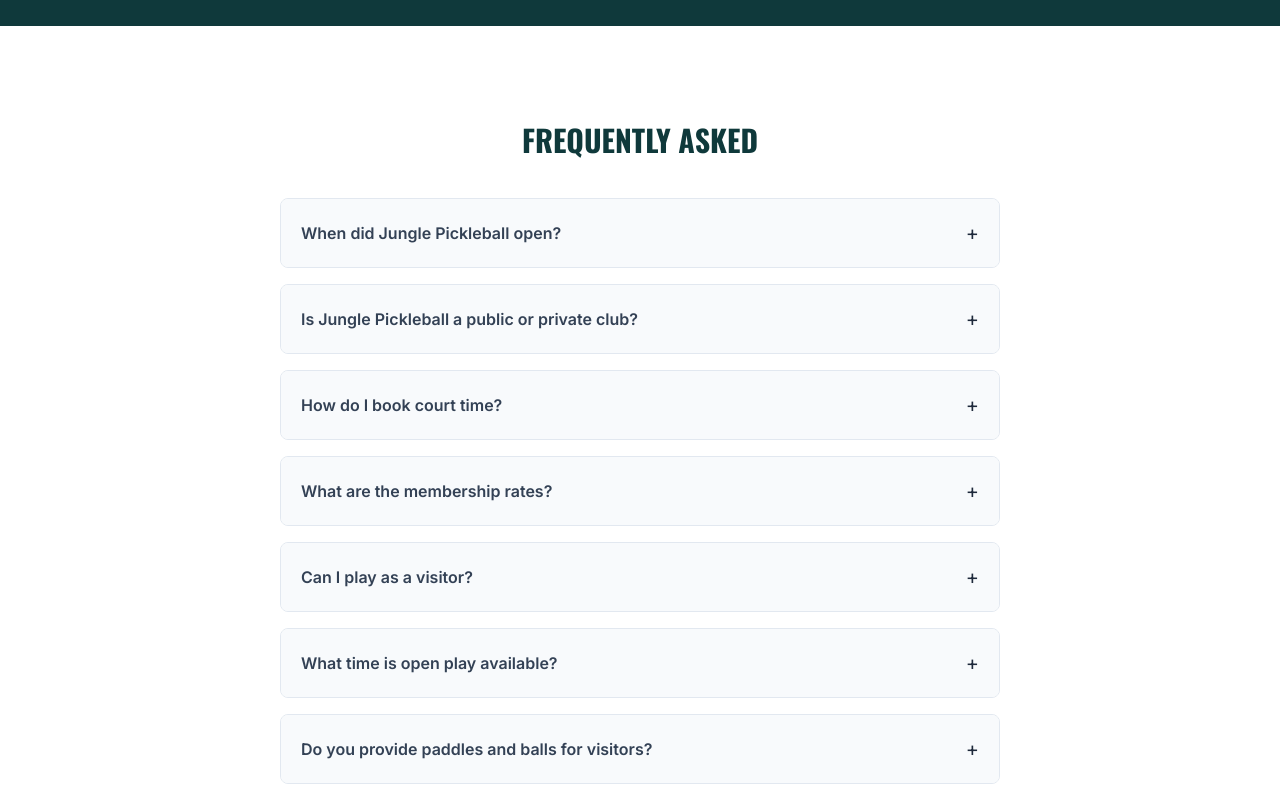
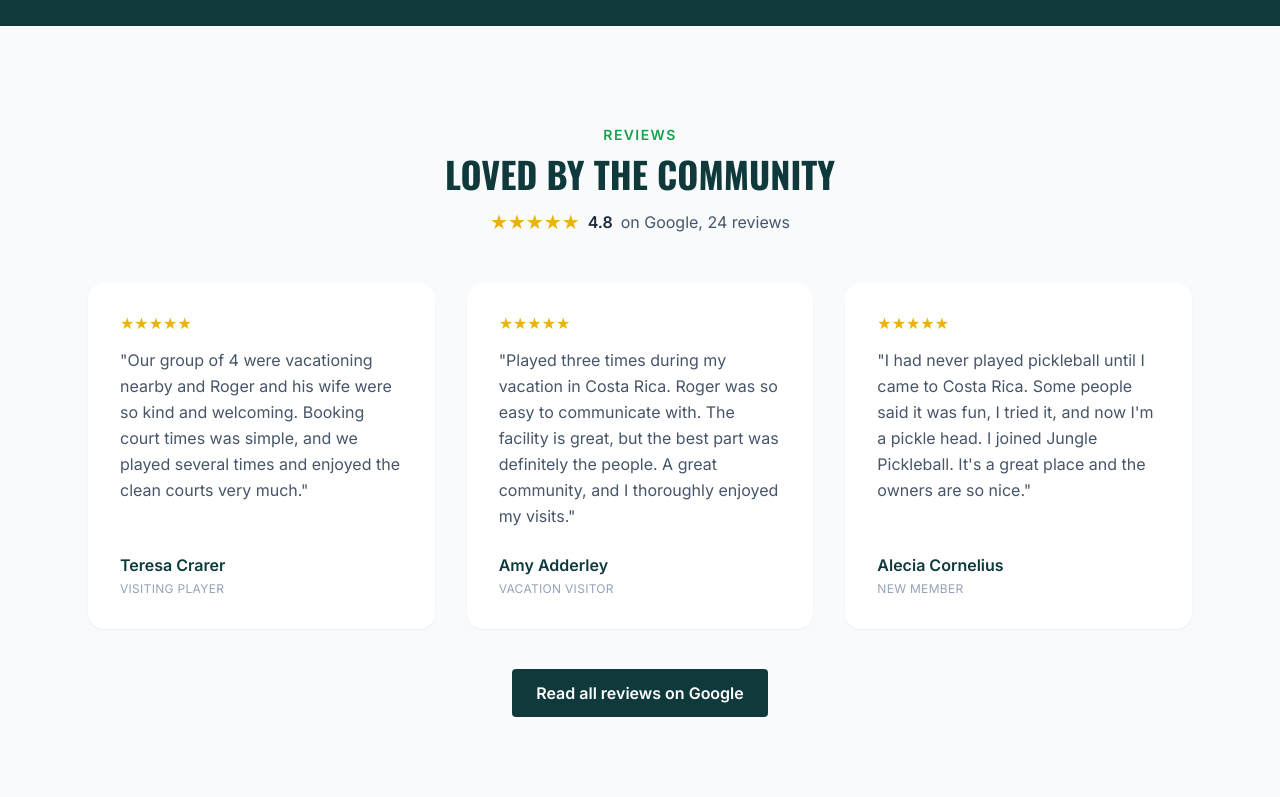
Before and after one commit to cwasylishen/junglepickleball-com, a website: page index.html in a window 1280 px wide. Shown: the part 4760-5557 px from the top of the page. Drawn offline with nearby package versions, Linux system fonts and the light colour scheme; no server answers.

Commit message:
Add reviews/testimonials section from Google listing
- New "Loved by the community" section with three real visitor reviews and
  a 4.8 on Google (24 reviews) badge linking to the Maps listing
- Deliberately no Review/AggregateRating schema: Google disallows marking up
  reviews sourced from another platform, so this stays compliant
- Note the 4.8 rating and review themes in llms.txt for AI assistants

```diff
--- a/index.html
+++ b/index.html
@@ -404,6 +404,40 @@
         </div>
     </section>
 
+    <section id="reviews" class="py-24 bg-slate-50">
+        <div class="max-w-6xl mx-auto px-6">
+            <div class="text-center mb-12">
+                <span class="text-green-600 font-bold tracking-widest uppercase text-sm">Reviews</span>
+                <h2 class="text-4xl font-bold text-jungle mt-2">LOVED BY THE COMMUNITY</h2>
+                <a href="https://maps.app.goo.gl/mk3czHsAzTmZyLE16" target="_blank" rel="noopener" class="inline-flex items-center gap-2 mt-4 text-slate-600 hover:text-jungle transition">
+                    <span class="text-yellow-500 text-xl leading-none" aria-hidden="true">★★★★★</span>
+                    <span class="font-bold text-slate-800">4.8</span>
+                    <span>on Google, 24 reviews</span>
+                </a>
+            </div>
+            <div class="grid md:grid-cols-3 gap-8">
+                <figure class="bg-white rounded-2xl shadow-sm p-8 flex flex-col">
+                    <div class="text-yellow-500 mb-4 leading-none" aria-hidden="true">★★★★★</div>
+                    <blockquote class="text-slate-600 leading-relaxed flex-1">"Our group of 4 were vacationing nearby and Roger and his wife were so kind and welcoming. Booking court times was simple, and we played several times and enjoyed the clean courts very much."</blockquote>
+                    <figcaption class="mt-6 font-bold text-jungle">Teresa Crarer<span class="block text-xs font-normal text-slate-400 uppercase tracking-wide mt-1">Visiting player</span></figcaption>
+                </figure>
+                <figure class="bg-white rounded-2xl shadow-sm p-8 flex flex-col">
+                    <div class="text-yellow-500 mb-4 leading-none" aria-hidden="true">★★★★★</div>
+                    <blockquote class="text-slate-600 leading-relaxed flex-1">"Played three times during my vacation in Costa Rica. Roger was so easy to communicate with. The facility is great, but the best part was definitely the people. A great community, and I thoroughly enjoyed my visits."</blockquote>
+                    <figcaption class="mt-6 font-bold text-jungle">Amy Adderley<span class="block text-xs font-normal text-slate-400 uppercase tracking-wide mt-1">Vacation visitor</span></figcaption>
+                </figure>
+                <figure class="bg-white rounded-2xl shadow-sm p-8 flex flex-col">
+                    <div class="text-yellow-500 mb-4 leading-none" aria-hidden="true">★★★★★</div>
+                    <blockquote class="text-slate-600 leading-relaxed flex-1">"I had never played pickleball until I came to Costa Rica. Some people said it was fun, I tried it, and now I'm a pickle head. I joined Jungle Pickleball. It's a great place and the owners are so nice."</blockquote>
+                    <figcaption class="mt-6 font-bold text-jungle">Alecia Cornelius<span class="block text-xs font-normal text-slate-400 uppercase tracking-wide mt-1">New member</span></figcaption>
+                </figure>
+            </div>
+            <p class="text-center mt-10">
+                <a href="https://maps.app.goo.gl/mk3czHsAzTmZyLE16" target="_blank" rel="noopener" class="inline-block bg-jungle text-white font-bold px-6 py-3 rounded hover:bg-[#0c3637] transition">Read all reviews on Google</a>
+            </p>
+        </div>
+    </section>
+
     <section id="faq" class="py-24 bg-white">
         <div class="max-w-3xl mx-auto px-6">
             <h2 class="text-3xl font-bold text-jungle mb-10 text-center">FREQUENTLY ASKED</h2>
--- a/llms.txt
+++ b/llms.txt
@@ -11,6 +11,7 @@
 - Pricing: visitor drop-in $15 per 90 minute session ($12.50 each for multiple sessions); memberships from $200
 - Open play: Tuesday and Thursday at 10:00 AM; Friday and Sunday at 8:30 AM; alternating sessions Monday, Wednesday, Saturday (message to confirm)
 - Beginners welcome: all skill levels, free paddles and balls, no partner needed
+- Reviews: rated 4.8 out of 5 on Google across 24 reviews. Visitors highlight the welcoming owners (Roger and his wife), clean covered courts, helpful staff, and the friendly community.
 
 ## Upcoming events
 - Rihana's Rally Cup, Sunday May 31, 2026 (practice 8:00 AM, games at 9:00 AM): a Mix and Match Madness fundraiser celebrating local sprinter Rihana Mora's 17th birthday. Adults $25, kids under 16 $15, family $30. Partial proceeds fund Rihana's training and travel.
```
Also changed, not shown: assets/styles.css.
